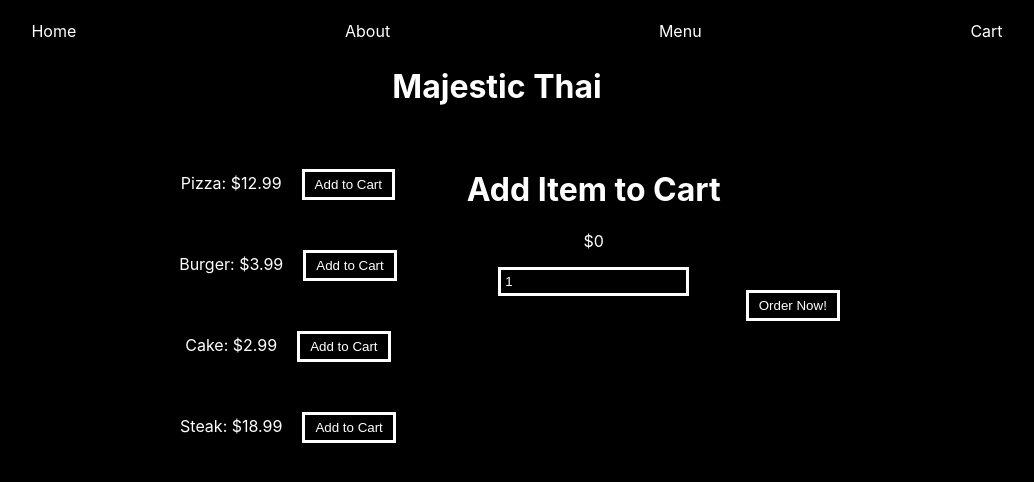
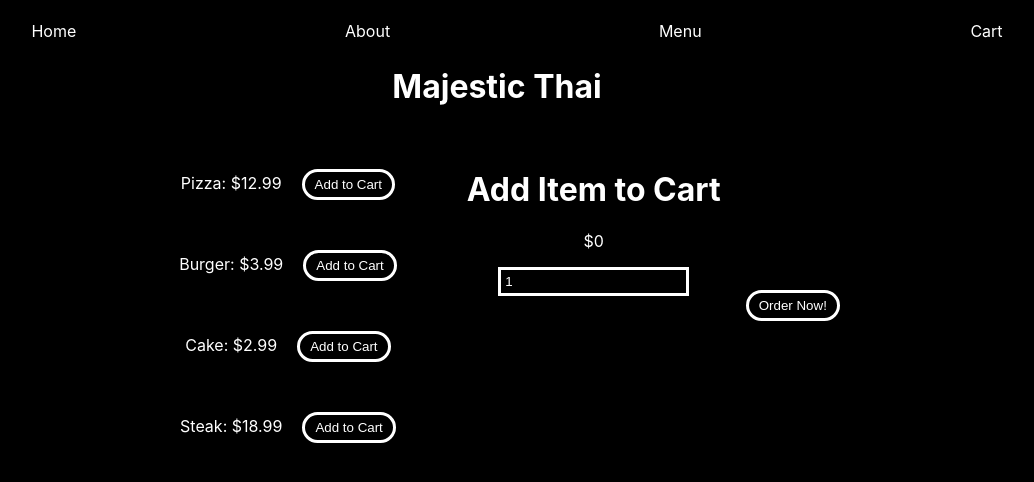
Before and after one commit to PatrickBoynton/majestic-thai, a React (Create React App) app: page / in a window 1280 px wide. Shown: the top 482 px of the page, without its empty margins (143-1177 px from the left). Built offline with nearby package versions, Linux system fonts and the light colour scheme.

Commit message:
Styled the menu items.

```diff
--- a/src/App.css
+++ b/src/App.css
@@ -8,6 +8,11 @@ nav > ul{
   display: flex;
   justify-content: center;
   align-content: center;
+}
+.card{
+  background-color: #fff;
+  color: #000;
+  margin-bottom: 10px;
 }
 li{
   list-style: none;
@@ -34,6 +39,16 @@ button{
   padding: 5px 10px;
   margin: 20px;
   align-self: center;
+  border-radius: 100px;
+  cursor: pointer;
+}
+button:hover{
+  background-color: #fff;
+  color: #000;
+  border: 3px solid black;
+}
+button:focus{
+  outline: none;
 }
 input{
   background-color: #000;
```
